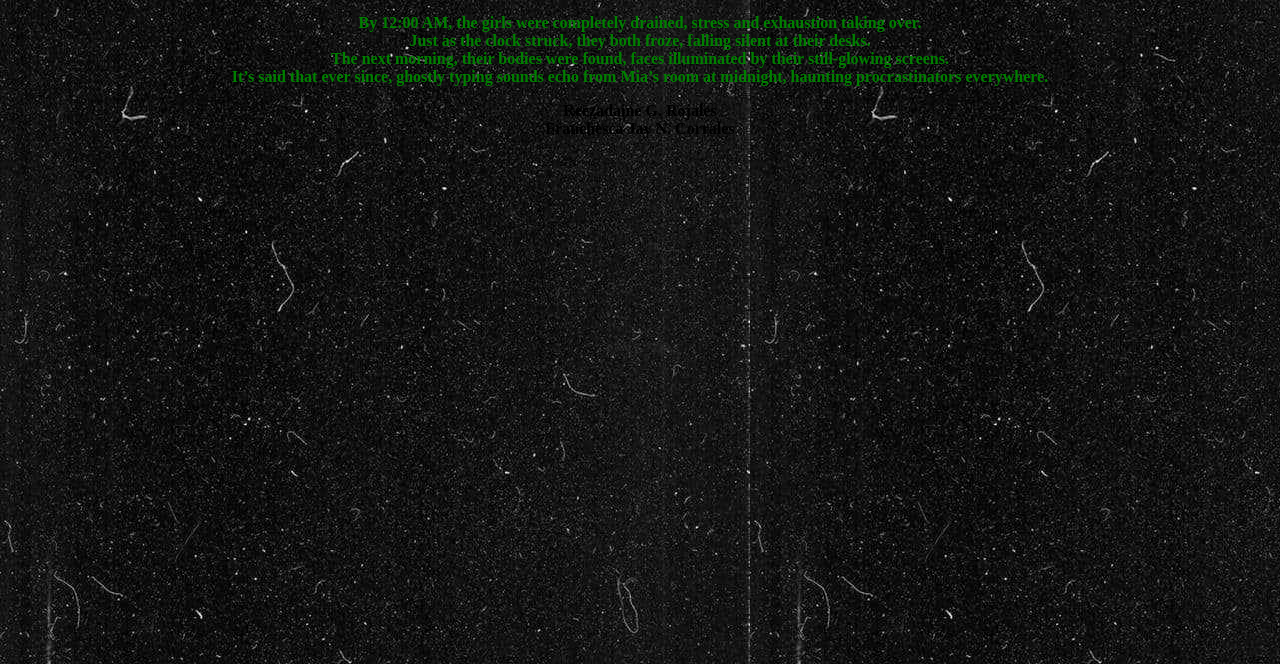
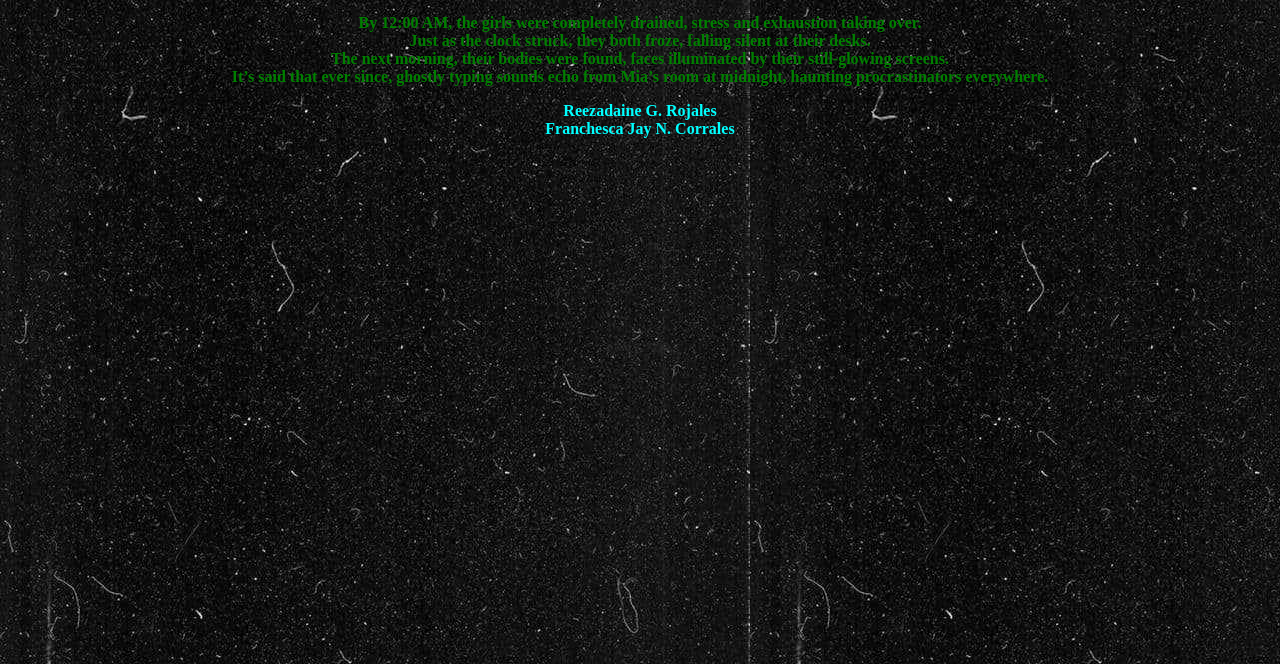
Before and after one commit to SytricAcid/Franchesdaine.github.io, a plain HTML site: page index.html in a window 1280 px wide. Shown: the part 136-800 px from the top of the page. Drawn offline with Linux system fonts and the light colour scheme.

Commit message:
Update resca.css

```diff
--- a/resca.css
+++ b/resca.css
@@ -19,7 +19,7 @@ p.two  {
 }
 
 p.three  {
-  color: light blue;
+  color: cyan;
   font-family: Times New Roman;
   font-size: 12;
   text-align: center;
```
